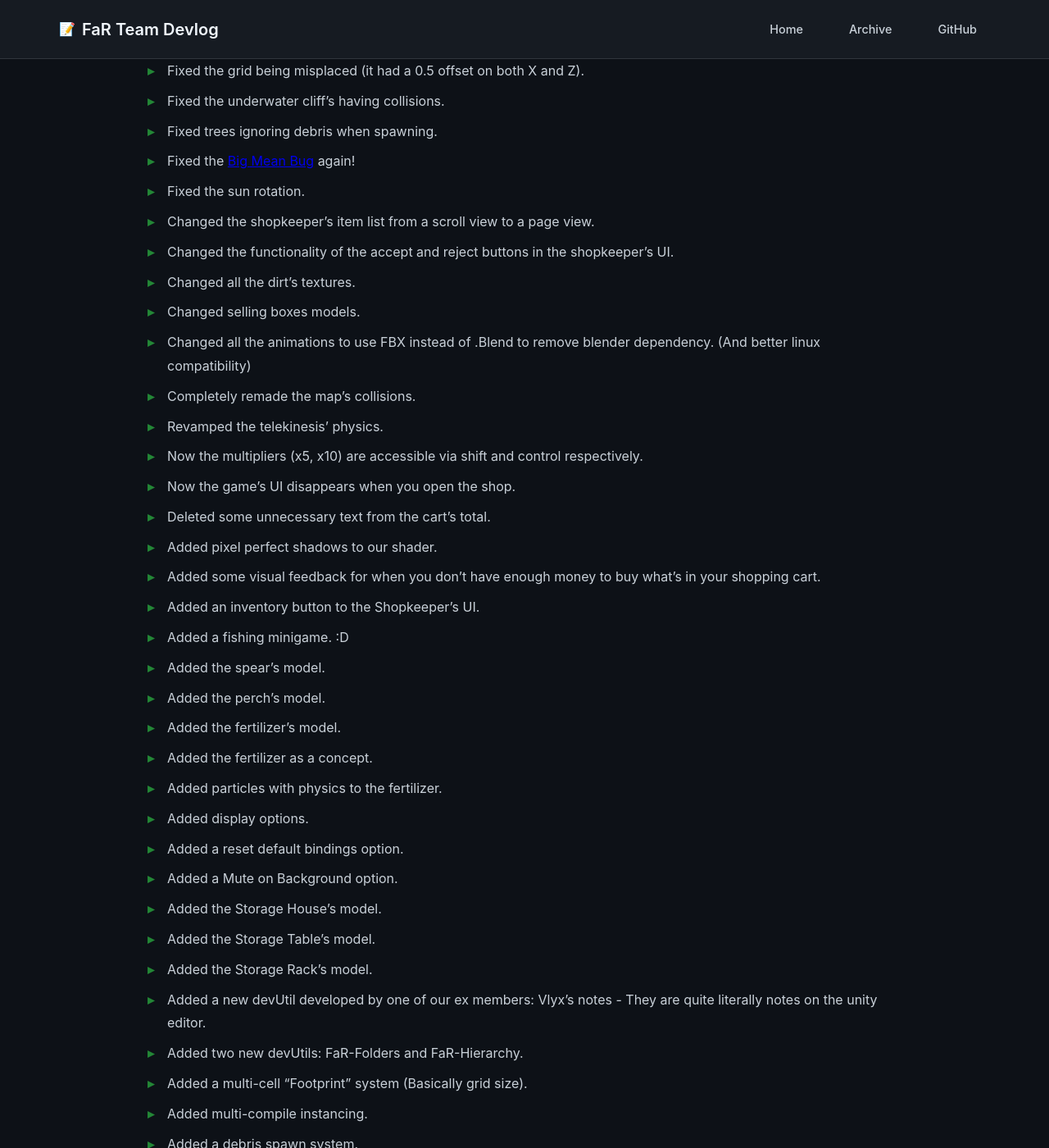
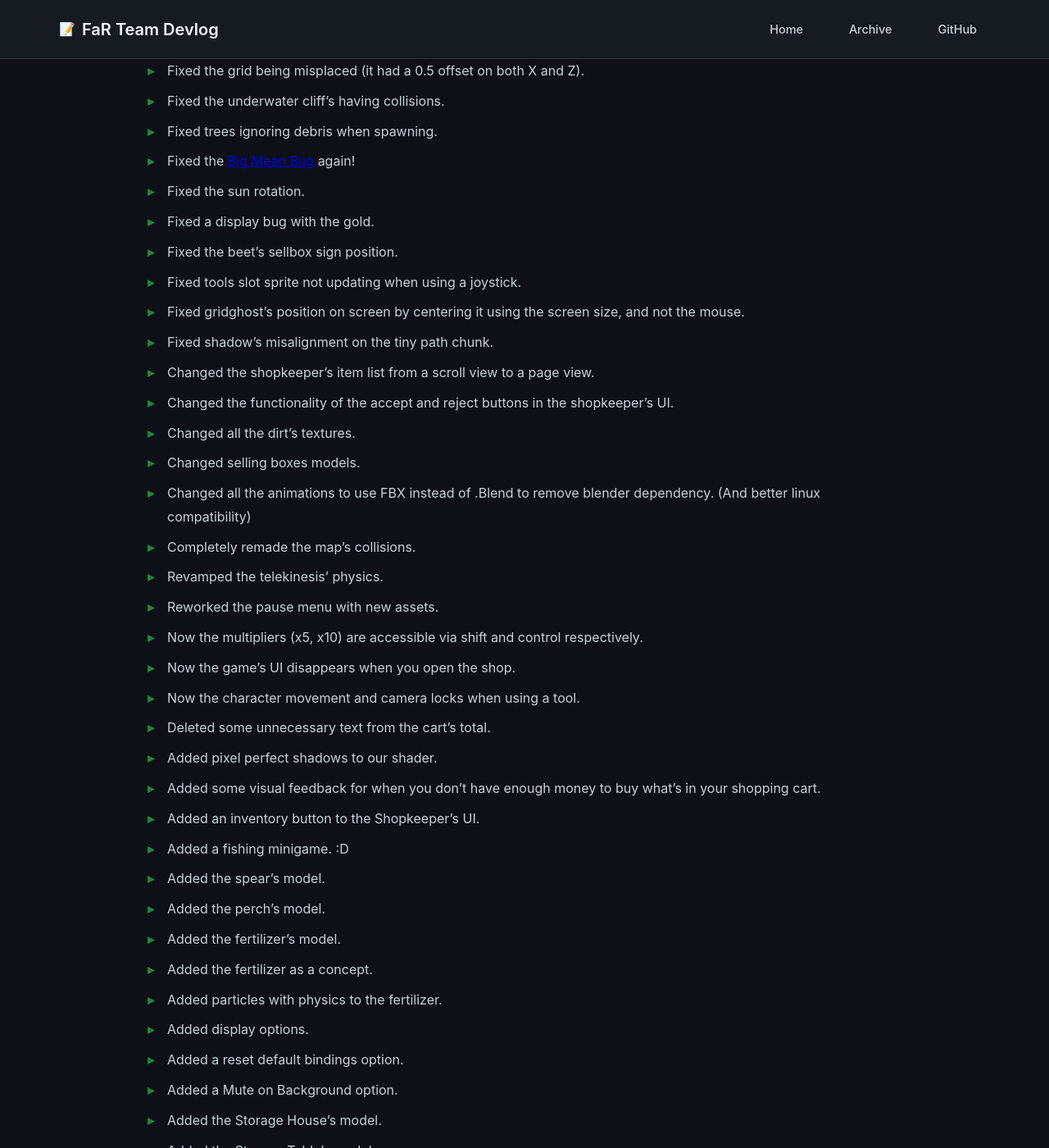
Before and after one commit to FaR-Team/patch-notes, a Jekyll site: the page built from _posts/2025-07-15-Farmoxel-Is-Back-Baby.md, in a window 1280 px wide and 1400 px high, scrolled down 1236 px. Shown: the whole window at 82% size. Built offline with Jekyll 4.4.1, drawn with Linux system fonts in a browser that asks for light colours; our own code applies the rules of GitHub Pages for plain Markdown files; some of the changed text lies outside the part shown.

Commit message:
Update 2025-07-15-Farmoxel-Is-Back-Baby.md
+ Fixed a display bug with the gold.
+ Fixed the beet's sellbox sign position.
+ Fixed tools slot sprite not updating when using a joystick.
+ Fixed gridghost's position on screen by centering it using the screen size, and not the mouse.
+ Fixed shadow's misalignment on the tiny path chunk.
+ Reworked the pause menu with new assets.
+ Now the character movement and camera locks when using a tool.
+ Added a selection tile when using the shovel.
+ Added a cute voxel explosion FX when using the shovel.
+ Added sprites for the tools. (Hoe, Shovel & Bucket).
+ Added a carousel animation for the tool's hotbar.
+ Updated the hotbar's sprites.
+ Updated the shovel's model.
+ Updated some player's controller settings.

```diff
--- a/_posts/2025-07-15-Farmoxel-Is-Back-Baby.md
+++ b/_posts/2025-07-15-Farmoxel-Is-Back-Baby.md
@@ -28,6 +28,11 @@
 + Fixed trees ignoring debris when spawning.
 + Fixed the [Big Mean Bug](http://blog.farteam.com.ar/2023/05/15/May-15th-The-big-mean-bug-update!.html) again!
 + Fixed the sun rotation.
++ Fixed a display bug with the gold.
++ Fixed the beet's sellbox sign position.
++ Fixed tools slot sprite not updating when using a joystick.
++ Fixed gridghost's position on screen by centering it using the screen size, and not the mouse.
++ Fixed shadow's misalignment on the tiny path chunk.
 + Changed the shopkeeper's item list from a scroll view to a page view.
 + Changed the functionality of the accept and reject buttons in the shopkeeper's UI.
 + Changed all the dirt's textures.
@@ -35,8 +40,10 @@
 + Changed all the animations to use FBX instead of .Blend to remove blender dependency. (And better linux compatibility)
 + Completely remade the map's collisions.
 + Revamped the telekinesis' physics.
++ Reworked the pause menu with new assets.
 + Now the multipliers (x5, x10) are accessible via shift and control respectively.
 + Now the game's UI disappears when you open the shop.
++ Now the character movement and camera locks when using a tool.
 + Deleted some unnecessary text from the cart's total.
 + Added pixel perfect shadows to our shader.
 + Added some visual feedback for when you don't have enough money to buy what's in your shopping cart.
@@ -63,6 +70,10 @@
 + Added 10 debris models!
 + Added debris to the savesystem.
 + Added the possibility for debris to spawn when days pass by.
++ Added a selection tile when using the shovel.
++ Added a cute voxel explosion FX when using the shovel.
++ Added sprites for the tools. (Hoe, Shovel & Bucket).
++ Added a carousel animation for the tool's hotbar.
 + Now you can press esc while rebinding to cancel the rebind.
 + Now particles fall from the fertilizer depending on how you handle it with the telekinesis.
 + Now static objects don't cast shadows. (The map, for now)
@@ -77,3 +88,5 @@
 + Updated some placeholder materials.
 + Updated the lightning.
 + Updated the hotbar's sprites.
++ Updated the shovel's model.
++ Updated some player's controller settings.
```
